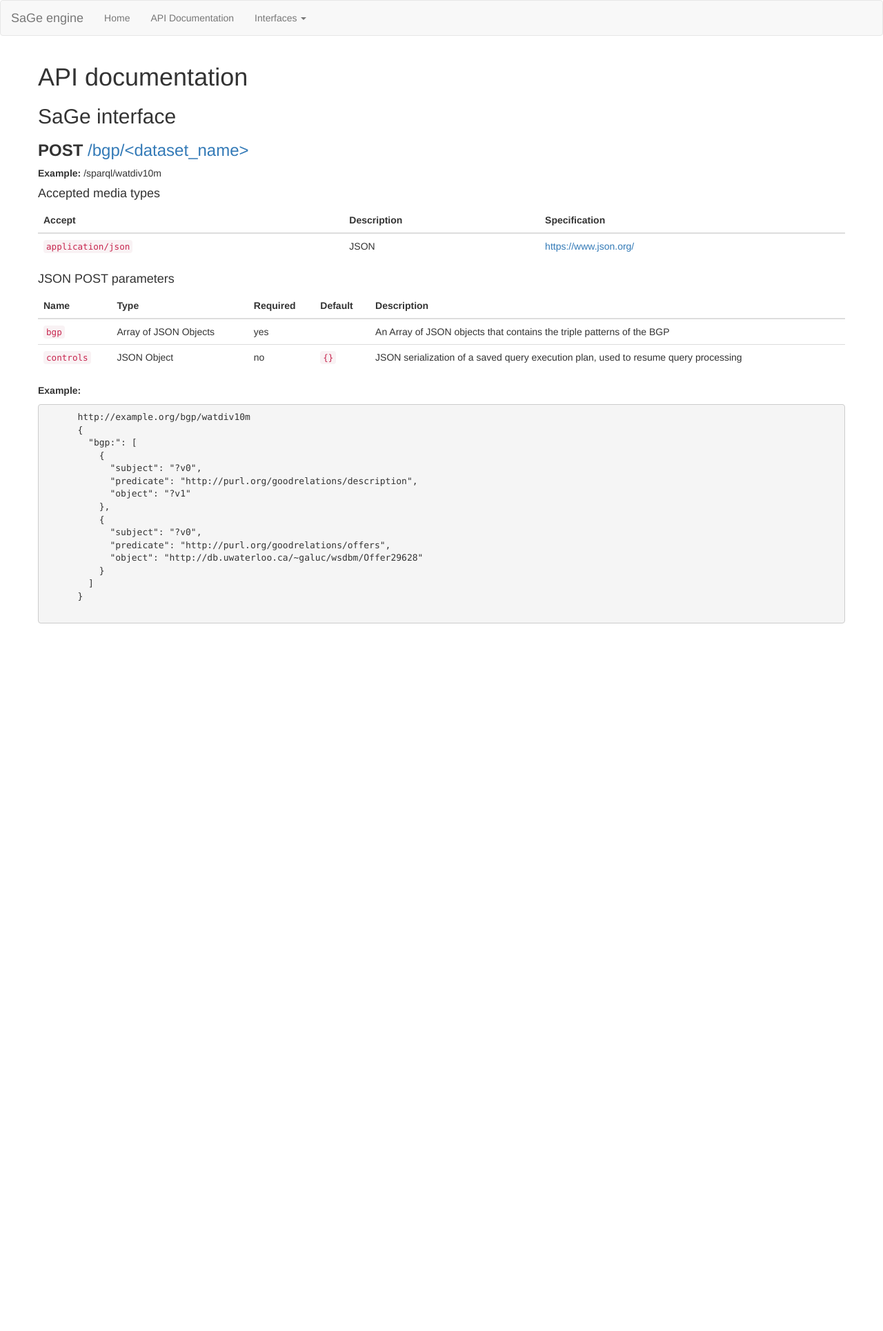
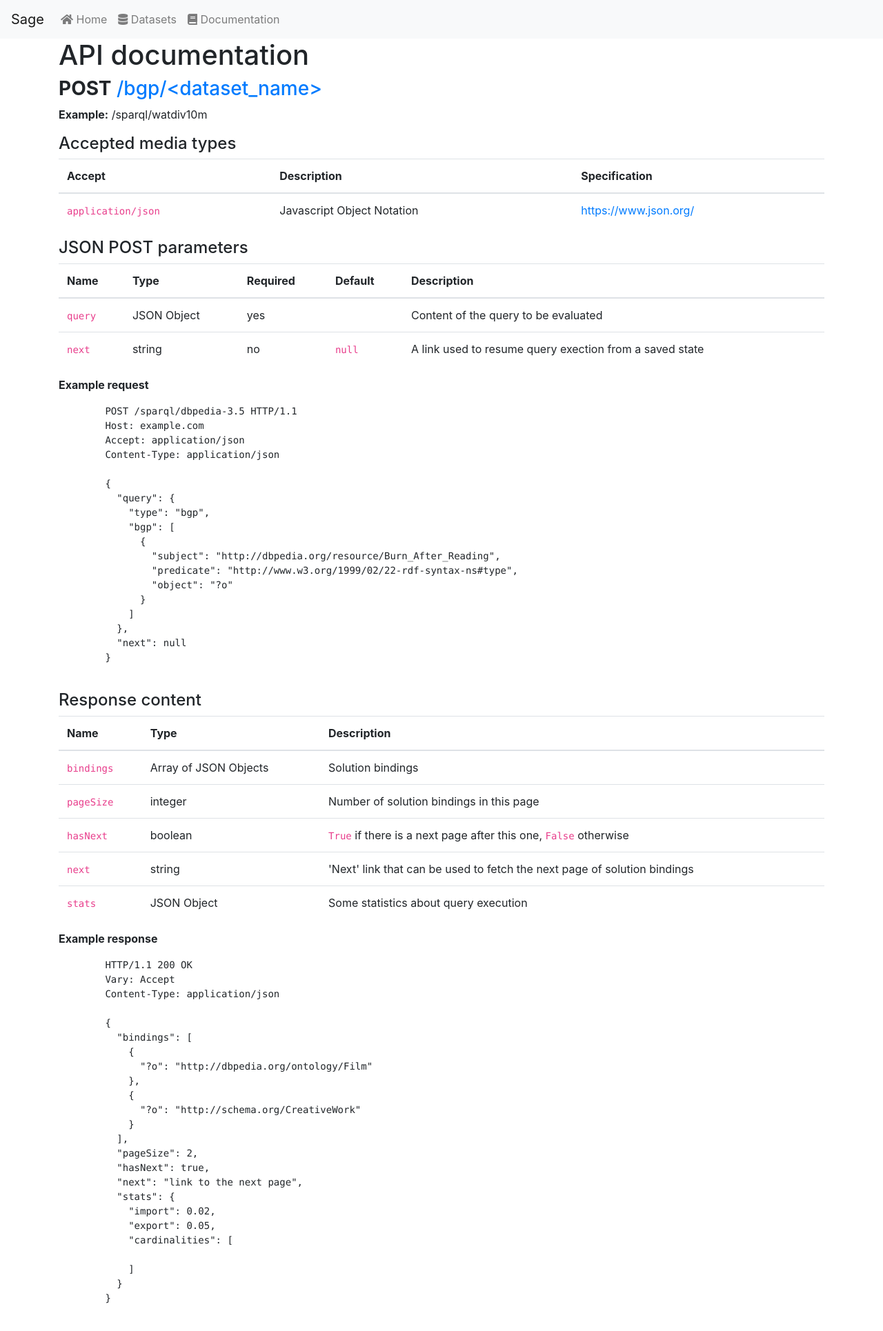
Before and after one commit to sage-org/sage-engine, a Flask app: page /documentation in a window 1280 px wide. Shown: the whole page at 69% size. Before the commit the page ends 904 px from the top, so only its background shows below. Run offline with Flask 2, Linux system fonts and the light colour scheme; parts of the project's set-up code (start-up, migrations or seed data) failed here and were passed over; some libraries are stand-ins or nearby versions.

Commit message:
new website version

```diff
--- a/http_server/server.py
+++ b/http_server/server.py
@@ -20,7 +20,7 @@ CORS(app)
 @app.route('/')
 def index():
     datasets_infos = datasets._config["datasets"]
-    return render_template("interfaces.html", datasets=datasets_infos)
+    return render_template("index_sage.html", datasets=datasets_infos)
 
 
 @app.route('/documentation')
@@ -30,4 +30,4 @@ def doc():
 
 # Register Blueprints which implement all available LDF interfaces
 # For example, http_server.tpf contains the blueprint for TPF interface
-app.register_blueprint(sparql_blueprint(datasets))
+app.register_blueprint(sparql_blueprint(datasets, app.logger))
--- a/http_server/templates/documentation.html
+++ b/http_server/templates/documentation.html
@@ -5,9 +5,9 @@
 {% block body %}
 <div class="container">
   <div class="row">
+    <div class="col">
       <h1>API documentation</h1>
 
-    <h2 id="#sage">SaGe interface</h2>
       <h3><strong>POST</strong> <span class="text-primary">/bgp/&lt;dataset_name&gt;</span></h3>
       <p><strong>Example:</strong> {{ url_for('sparql-interface.sparql_query', dataset_name="watdiv10m") }}</p>
 
@@ -23,7 +23,7 @@
         <tbody>
           <tr>
             <td><code>application/json</code></td>
-          <td>JSON</td>
+            <td>Javascript Object Notation</td>
             <td><a href="https://www.json.org/">https://www.json.org/</a></td>
           </tr>
         </tbody>
@@ -42,38 +42,109 @@
         </thead>
         <tbody>
           <tr>
-          <td><code>bgp</code></td>
-          <td>Array of JSON Objects</td>
+            <td><code>query</code></td>
+            <td>JSON Object</td>
             <td>yes</td>
             <td></td>
-          <td>An Array of JSON objects that contains the triple patterns of the BGP</td>
+            <td>Content of the query to be evaluated</td>
           </tr>
           <tr>
-          <td><code>controls</code></td>
-          <td>JSON Object</td>
+            <td><code>next</code></td>
+            <td>string</td>
             <td>no</td>
-          <td><code>{}</code></td>
-          <td>JSON serialization of a saved query execution plan, used to resume query processing</td>
+            <td><code>null</code></td>
+            <td>A link used to resume query exection from a saved state</td>
           </tr>
         </tbody>
       </table>
-    <p><strong>Example:</strong></p>
+      <p><strong>Example request</strong></p>
       <pre>
-      http://example.org/bgp/watdiv10m
+        POST /sparql/dbpedia-3.5 HTTP/1.1
+        Host: example.com
+        Accept: application/json
+        Content-Type: application/json
+
         {
-        "bgp:": [
+          "query": {
+            "type": "bgp",
+            "bgp": [
               {
-            "subject": "?v0",
-            "predicate": "http://purl.org/goodrelations/description",
-            "object": "?v1"
+                "subject": "http://dbpedia.org/resource/Burn_After_Reading",
+                "predicate": "http://www.w3.org/1999/02/22-rdf-syntax-ns#type",
+                "object": "?o"
+              }
+            ]
+          },
+          "next": null
+        }
+      </pre>
+
+      <h4>Response content</h4>
+      <table class="table">
+        <thead>
+          <tr>
+            <th>Name</th>
+            <th>Type</th>
+            <th>Description</th>
+          </tr>
+        </thead>
+        <tbody>
+          <tr>
+            <td><code>bindings</code></td>
+            <td>Array of JSON Objects</td>
+            <td>Solution bindings</td>
+          </tr>
+          <tr>
+            <td><code>pageSize</code></td>
+            <td>integer</td>
+            <td>Number of solution bindings in this page</td>
+          </tr>
+          <tr>
+            <td><code>hasNext</code></td>
+            <td>boolean</td>
+            <td><code>True</code> if there is a next page after this one, <code>False</code> otherwise</td>
+          </tr>
+          <tr>
+            <td><code>next</code></td>
+            <td>string</td>
+            <td>'Next' link that can be used to fetch the next page of solution bindings</td>
+          </tr>
+          <tr>
+            <td><code>stats</code></td>
+            <td>JSON Object</td>
+            <td>Some statistics about query execution</td>
+          </tr>
+        </tbody>
+      </table>
+
+      <p><strong>Example response</strong></p>
+      <pre>
+        HTTP/1.1 200 OK
+        Vary: Accept
+        Content-Type: application/json
+
+        {
+          "bindings": [
+            {
+              "?o": "http://dbpedia.org/ontology/Film"
             },
             {
-            "subject": "?v0",
-            "predicate": "http://purl.org/goodrelations/offers",
-            "object": "http://db.uwaterloo.ca/~galuc/wsdbm/Offer29628"
+              "?o": "http://schema.org/CreativeWork"
             }
+          ],
+          "pageSize": 2,
+          "hasNext": true,
+          "next": "link to the next page",
+          "stats": {
+            "import": 0.02,
+            "export": 0.05,
+            "cardinalities": [
+
             ]
+          }
         }
       </pre>
     </div>
+  </div>
+</div>
 {% endblock %}
--- a/http_server/templates/main.html
+++ b/http_server/templates/main.html
@@ -3,34 +3,32 @@
   <head>
     <meta charset="utf-8">
     <title>{% block title %}{% endblock %}</title>
-    <link rel="stylesheet" href="https://maxcdn.bootstrapcdn.com/bootstrap/3.3.7/css/bootstrap.min.css" integrity="sha384-BVYiiSIFeK1dGmJRAkycuHAHRg32OmUcww7on3RYdg4Va+PmSTsz/K68vbdEjh4u" crossorigin="anonymous">
+    <link rel="stylesheet" href="https://stackpath.bootstrapcdn.com/bootstrap/4.1.1/css/bootstrap.min.css" integrity="sha384-WskhaSGFgHYWDcbwN70/dfYBj47jz9qbsMId/iRN3ewGhXQFZCSftd1LZCfmhktB" crossorigin="anonymous">
+    <link rel="stylesheet" href="https://use.fontawesome.com/releases/v5.0.13/css/all.css" integrity="sha384-DNOHZ68U8hZfKXOrtjWvjxusGo9WQnrNx2sqG0tfsghAvtVlRW3tvkXWZh58N9jp" crossorigin="anonymous">
   </head>
   <body>
-    <nav class="navbar navbar-default">
-      <div class="container-fluid">
-        <div class="navbar-header">
-          <a class="navbar-brand" href="{{ url_for('index') }}">
-            SaGe engine
-          </a>
-        </div>
-        <div class="collapse navbar-collapse" id="bs-example-navbar-collapse-1">
-          <ul class="nav navbar-nav">
-            <li><a href="{{ url_for('index')}}">Home</a></li>
-            <li><a href="{{ url_for('doc') }}">API Documentation</a></li>
-            <li class="dropdown">
-              <a href="#" class="dropdown-toggle" data-toggle="dropdown" role="button" aria-haspopup="true" aria-expanded="false">
-                Interfaces <span class="caret"></span>
-              </a>
-              <ul class="dropdown-menu">
-                <li><a href="{{ url_for('sparql-interface.sparql_index')}}">SaGe</a></li>
-              </ul>
-            </li>
-          </ul>
-        </div>
+    <nav class="navbar navbar-expand-lg navbar-light bg-light">
+      <a class="navbar-brand" href="{{ url_for('index') }}">Sage</a>
+      <button class="navbar-toggler" type="button" data-toggle="collapse" data-target="#navbarSupportedContent" aria-controls="navbarSupportedContent" aria-expanded="false" aria-label="Toggle navigation">
+        <span class="navbar-toggler-icon"></span>
+      </button>
+      <div class="collapse navbar-collapse" id="navbarSupportedContent">
+        <ul class="navbar-nav mr-auto">
+          <li class="nav-item">
+            <a class="nav-link" href="{{ url_for('index') }}"><i class="fas fa-home"></i> Home</a>
+          </li>
+          <li class="nav-item">
+            <a class="nav-link" href="{{ url_for('sparql-interface.sparql_index') }}"><i class="fas fa-database"></i> Datasets</a>
+          </li>
+          <li class="nav-item">
+            <a class="nav-link" href="{{ url_for('doc') }}"><i class="fas fa-book"></i> Documentation</a>
+          </li>
+        </ul>
       </div>
     </nav>
     {% block body %}{% endblock %}
-    <script src="https://cdnjs.cloudflare.com/ajax/libs/jquery/3.2.1/jquery.min.js" charset="utf-8"></script>
-    <script src="https://maxcdn.bootstrapcdn.com/bootstrap/3.3.7/js/bootstrap.min.js" integrity="sha384-Tc5IQib027qvyjSMfHjOMaLkfuWVxZxUPnCJA7l2mCWNIpG9mGCD8wGNIcPD7Txa" crossorigin="anonymous"></script>
+    <script src="https://code.jquery.com/jquery-3.3.1.slim.min.js" integrity="sha384-q8i/X+965DzO0rT7abK41JStQIAqVgRVzpbzo5smXKp4YfRvH+8abtTE1Pi6jizo" crossorigin="anonymous"></script>
+    <script src="https://cdnjs.cloudflare.com/ajax/libs/popper.js/1.14.3/umd/popper.min.js" integrity="sha384-ZMP7rVo3mIykV+2+9J3UJ46jBk0WLaUAdn689aCwoqbBJiSnjAK/l8WvCWPIPm49" crossorigin="anonymous"></script>
+    <script src="https://stackpath.bootstrapcdn.com/bootstrap/4.1.1/js/bootstrap.min.js" integrity="sha384-smHYKdLADwkXOn1EmN1qk/HfnUcbVRZyYmZ4qpPea6sjB/pTJ0euyQp0Mk8ck+5T" crossorigin="anonymous"></script>
   </body>
 </html>
```
Also changed, not shown: http_server/sparql_interface.py (+30 -21 lines), http_server/templates/index_sage.html (+2 -26 lines), http_server/templates/interfaces.html (+11 -19 lines), http_server/templates/sage.html (+40 -4 lines), 1 other file. Lines whose indentation alone changed are shown as unchanged.
